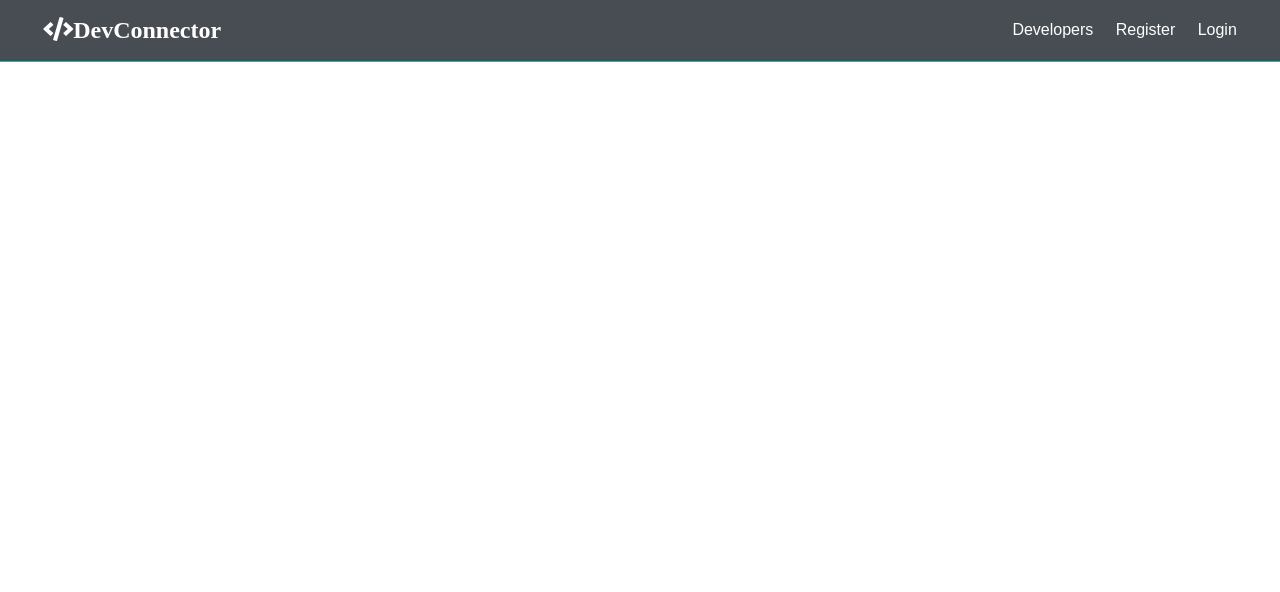
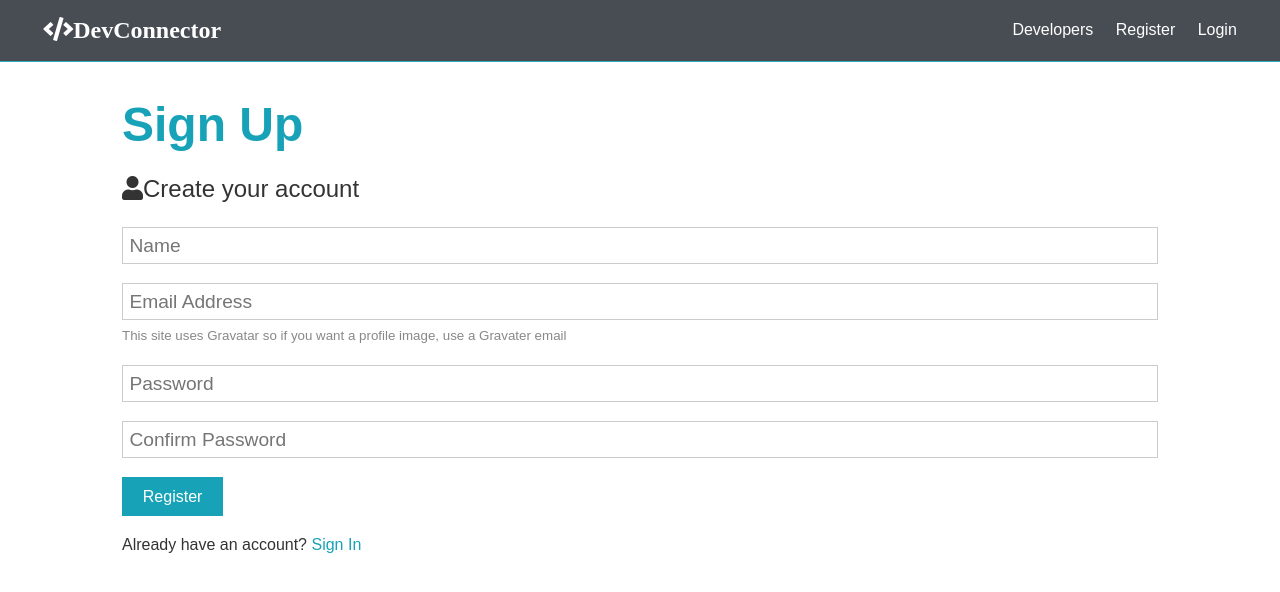
Before and after one commit to GayatriGawai/mern_practice, a React (Create React App) app in the folder client/: page /register in a window 1280 px wide. Shown: the top 592 px of the page. Built offline with nearby package versions, Linux system fonts and the light colour scheme.

Commit message:
Created the Login and register page

```diff
--- a/client/public/index.html
+++ b/client/public/index.html
@@ -2,14 +2,9 @@
 <html lang="en">
     <head>
         <meta charset="utf-8" />
-        <link rel="icon" href="%PUBLIC_URL%/favicon.ico" />
+        <link rel="shortcut icon" href="%PUBLIC_URL%/favicon.ico" />
         <meta name="viewport" content="width=device-width, initial-scale=1" />
         <meta name="theme-color" content="#000000" />
-        <meta
-            name="description"
-            content="Web site created using create-react-app"
-        />
-        <link rel="apple-touch-icon" href="%PUBLIC_URL%/logo192.png" />
         <link
             rel="stylesheet"
             href="https://use.fontawesome.com/releases/v5.8.1/css/all.css"
@@ -17,8 +12,7 @@
             crossorigin="anonymous"
         />
         <link rel="manifest" href="%PUBLIC_URL%/manifest.json" />
-
-        <title>Welcome to dev connector</title>
+        <title>Welcome To DevConnector</title>
     </head>
     <body>
         <noscript>You need to enable JavaScript to run this app.</noscript>
--- a/client/src/App.css
+++ b/client/src/App.css
@@ -353,6 +353,7 @@
   position: relative;
   background: url('./img/showcase.jpg') no-repeat center center/cover;
   height: 100vh;
+
 }
 
 .landing-inner {
--- a/client/src/App.js
+++ b/client/src/App.js
@@ -1,20 +1,28 @@
 import React, { Fragment } from 'react';
-import {
-    BrowserRouter as Router,
-    Routes,
-    Route,
-    Switch,
-} from 'react-router-dom';
+import { BrowserRouter as Router, Routes, Route } from 'react-router-dom';
+import ReactDOM from 'react-dom';
 import Navbar from './components/layout/Navbar';
 import Landing from './components/layout/Landing';
+import Login from './components/auth/login';
+import Register from './components/auth/Register';
 import './App.css';
+
+//In React Router version 6,
+//the < Switch > component has been deprecated
+//and replaced with the < Routes > component.
+//The < Routes > component in React Router v6 provides
+//a more declarative and flexible approach to routing
+//compared to the deprecated < Switch > component.
 
 const App = () => (
     <Router>
         <Fragment>
             <Navbar />
+
             <Routes>
-                <Route exact path="/" component={Landing} />
+                <Route path="/" element={<Landing />} />
+                <Route path="/login" element={<Login />} />
+                <Route path="/register" element={<Register />} />
             </Routes>
         </Fragment>
     </Router>
--- a/client/src/components/auth/Login.js
+++ b/client/src/components/auth/Login.js
@@ -0,0 +1,60 @@
+import React, { Fragment, useState } from 'react';
+import { Link } from 'react-router-dom';
+const Login = () => {
+    const [formData, setFormData] = useState({
+        email: '',
+        password: '',
+    });
+    const { email, password } = formData;
+    const onChange = (e) =>
+        setFormData({ ...formData, [e.target.name]: e.target.value });
+
+    const onSubmit = async (e) => {
+        e.preventDefault();
+
+        console.log('SUCCESS');
+    };
+    return (
+        <Fragment>
+            <div className="container">
+                <h1 className="large text-primary">Sign in</h1>
+                <p className="lead">
+                    <i className="fas fa-user"></i>Sign in to your account
+                </p>
+                <form className="form" onSubmit={(e) => onSubmit(e)}>
+                    <div className="form-group">
+                        <input
+                            type="email"
+                            placeholder="Email Address"
+                            name="email"
+                            value={email}
+                            onChange={(e) => onChange(e)}
+                            required
+                        />
+                    </div>
+                    <div className="form-group">
+                        <input
+                            type="password"
+                            placeholder="Password"
+                            name="password"
+                            value={password}
+                            onChange={(e) => onChange(e)}
+                            minLength="8"
+                        />
+                    </div>
+
+                    <input
+                        type="submit"
+                        className="btn btn-primary"
+                        value="Login"
+                    />
+                </form>
+                <p className="my-1">
+                    Don't have an account?<Link to="/register">Sign up</Link>
+                </p>
+            </div>
+        </Fragment>
+    );
+};
+
+export default Login;
--- a/client/src/components/auth/Register.js
+++ b/client/src/components/auth/Register.js
@@ -0,0 +1,107 @@
+import React, { Fragment, useState } from 'react';
+//import axios from 'axios';
+import { Link } from 'react-router-dom';
+
+const Register = () => {
+    const [formData, setFormData] = useState({
+        name: '',
+        email: '',
+        password: '',
+        password2: '',
+    });
+    const { name, email, password, password2 } = formData;
+    const onChange = (e) =>
+        setFormData({ ...formData, [e.target.name]: e.target.value });
+
+    const onSubmit = async (e) => {
+        e.preventDefault();
+        if (password !== password2) {
+            console.log('Passwoard do not match');
+        } else {
+            // const newUser = {
+            //     name,
+            //     email,
+            //     password,
+            //     password2,
+            // };
+            // try {
+            //     const config = {
+            //         headers: { 'Content-Type': 'application/json' },
+            //     };
+            //     const body = JSON.stringify(newUser);
+
+            //     const res = await axios.post('/api/users', body, config);
+            //     console.log(res.data);
+            // } catch (err) {
+            //     console.error(err.response.data);
+            // }
+            console.log('SUCCESS');
+        }
+    };
+    return (
+        <Fragment>
+            <div className="container">
+                <h1 className="large text-primary">Sign Up</h1>
+                <p className="lead">
+                    <i className="fas fa-user"></i>Create your account
+                </p>
+                <form className="form" onSubmit={(e) => onSubmit(e)}>
+                    <div className="form-group">
+                        <input
+                            type="text"
+                            placeholder="Name"
+                            name="name"
+                            value={name}
+                            onChange={(e) => onChange(e)}
+                            required
+                        />
+                    </div>
+                    <div className="form-group">
+                        <input
+                            type="email"
+                            placeholder="Email Address"
+                            name="email"
+                            value={email}
+                            onChange={(e) => onChange(e)}
+                            required
+                        />
+                        <small className="form-text">
+                            This site uses Gravatar so if you want a profile
+                            image, use a Gravater email
+                        </small>
+                    </div>
+                    <div className="form-group">
+                        <input
+                            type="password"
+                            placeholder="Password"
+                            name="password"
+                            value={password}
+                            onChange={(e) => onChange(e)}
+                            minLength="8"
+                        />
+                    </div>
+                    <div className="form-group">
+                        <input
+                            type="password"
+                            placeholder="Confirm Password"
+                            name="password2"
+                            value={password2}
+                            onChange={(e) => onChange(e)}
+                            minLength="8"
+                        />
+                    </div>
+                    <input
+                        type="submit"
+                        className="btn btn-primary"
+                        value="Register"
+                    />
+                </form>
+                <p className="my-1">
+                    Already have an account? <Link to="/login"> Sign In</Link>
+                </p>
+            </div>
+        </Fragment>
+    );
+};
+
+export default Register;
--- a/client/src/components/layout/Landing.js
+++ b/client/src/components/layout/Landing.js
@@ -1,5 +1,5 @@
 import React from 'react';
-
+import { Link } from 'react-router-dom';
 const Landing = () => {
     return (
         <section className="landing">
@@ -12,12 +12,12 @@
                     </p>
 
                     <div className="buttons">
-                        <a href="register.html" className="btn btn-primary">
+                        <Link to="/register" className="btn btn-primary">
                             Sign up
-                        </a>
-                        <a href="login.html" className="btn btn-primary">
+                        </Link>
+                        <Link to="/login" className="btn btn-primary">
                             Login
-                        </a>
+                        </Link>
                     </div>
                 </div>
             </div>
--- a/client/src/components/layout/Navbar.js
+++ b/client/src/components/layout/Navbar.js
@@ -1,22 +1,22 @@
 import React from 'react';
-
+import { Link } from 'react-router-dom';
 const Navbar = () => {
     return (
         <nav className="navbar bg-dark">
             <h1>
-                <a href="index.html">
+                <Link to="/">
                     <i className="fas fa-code">DevConnector</i>
-                </a>
+                </Link>
             </h1>
             <ul>
                 <li>
-                    <a href="profiles.html">Developers</a>
+                    <a href="!#">Developers</a>
                 </li>
                 <li>
-                    <a href="register.html">Register</a>
+                    <Link to="/register">Register</Link>
                 </li>
                 <li>
-                    <a href="login.html">Login</a>
+                    <Link to="/login">Login</Link>
                 </li>
             </ul>
         </nav>
```
